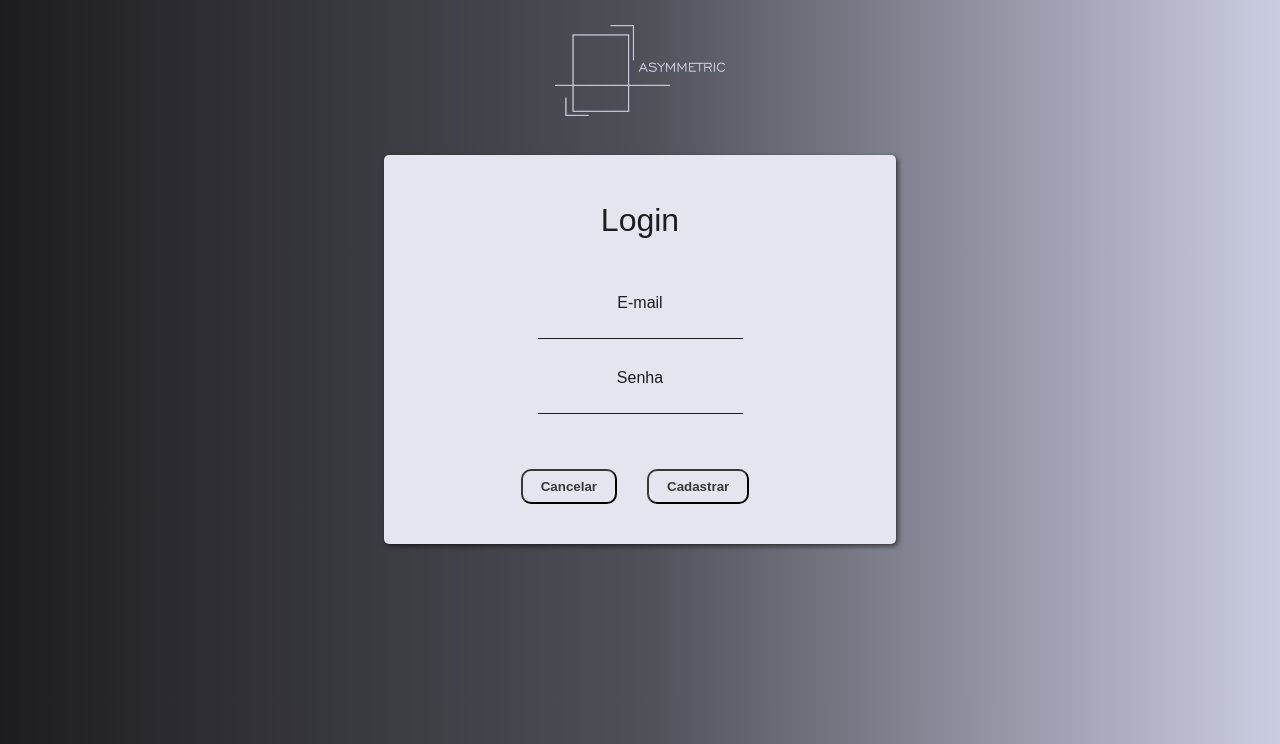
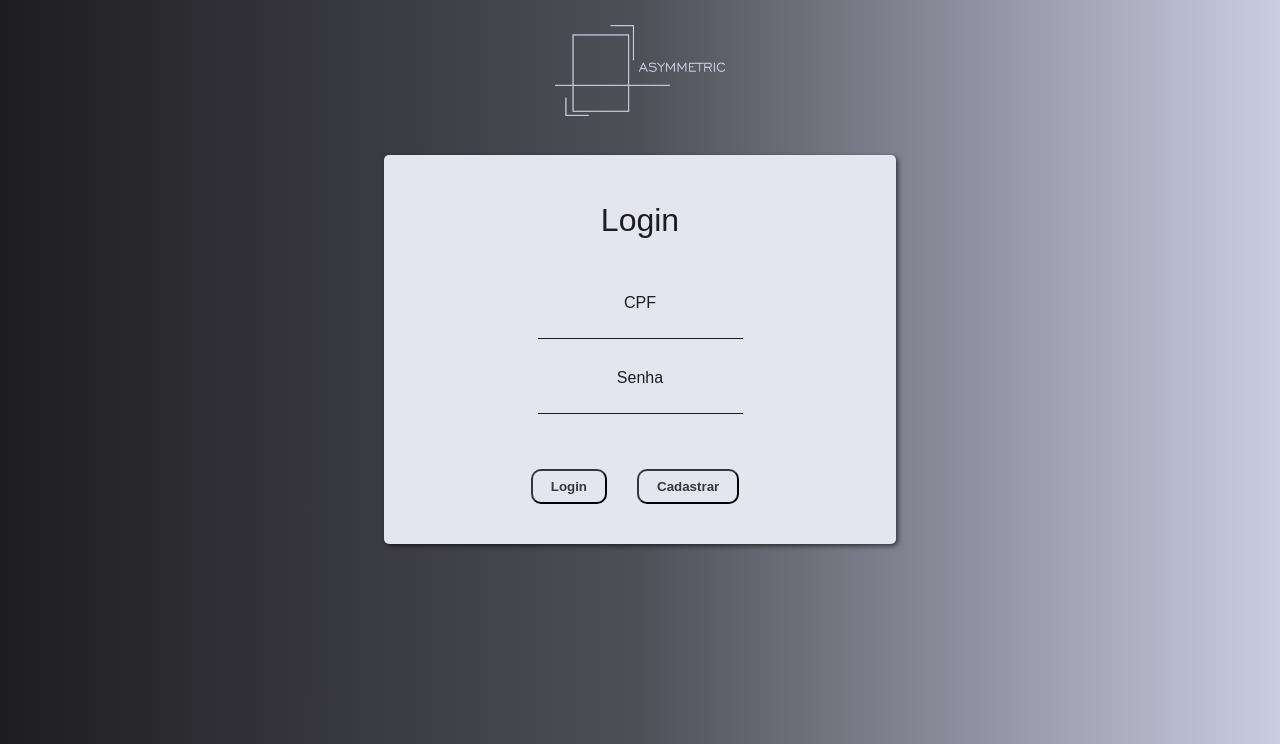
Before and after one commit to IsabelleCoelho/ProjetoES_Asymmetric, a PHP site: page /HTML/login.html in a window 1280 px wide. Shown: the top 744 px of the page. Run offline with PHP 8.4, Linux system fonts and the light colour scheme.

Commit message:
Alterando as entradas do login.

```diff
--- a/front-end/CSS/styleFormularios.css
+++ b/front-end/CSS/styleFormularios.css
@@ -101,6 +101,8 @@ button{
     margin: 10px;
     border-color: rgb(55, 55, 58);
     box-shadow: 0px;
+    padding: 8px 18px;
+    margin-right: 20px;
 }
 
 button:hover{
--- a/front-end/HTML/login.html
+++ b/front-end/HTML/login.html
@@ -12,8 +12,8 @@
                 <h1 class="titulo">Login</h1>
                 <div class="input">
                     <div class="input">
-                        <label for="email">E-mail</label><br>
-                        <input type="email" name="email" required>
+                        <label for="text">CPF</label><br>
+                        <input type="text" name="cpf" autocomplete="off" required>
                     </div>
                     <div class="input">
                         <label for="text">Senha</label><br>
@@ -21,8 +21,8 @@
                     </div>
                 </div>
                 <div id="buttonLogin">
-                        <button type="push" style="padding: 8px 18px; margin-right: 20px;">Cancelar</button>
-                    <button type="submit" style="padding: 8px 18px; margin-right: 20px;">Cadastrar</button>
+                        <button type="push">Login</button>
+                    <button type="submit">Cadastrar</button>
                 </div>
         </form>
   </body>
```
